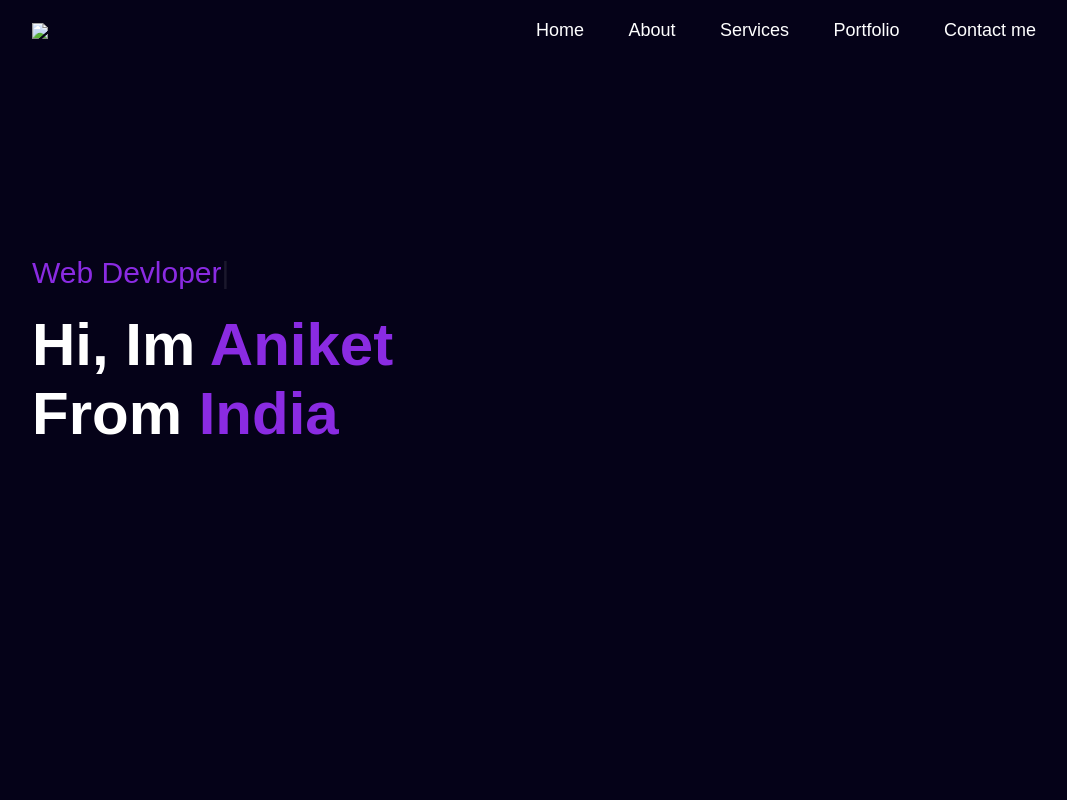
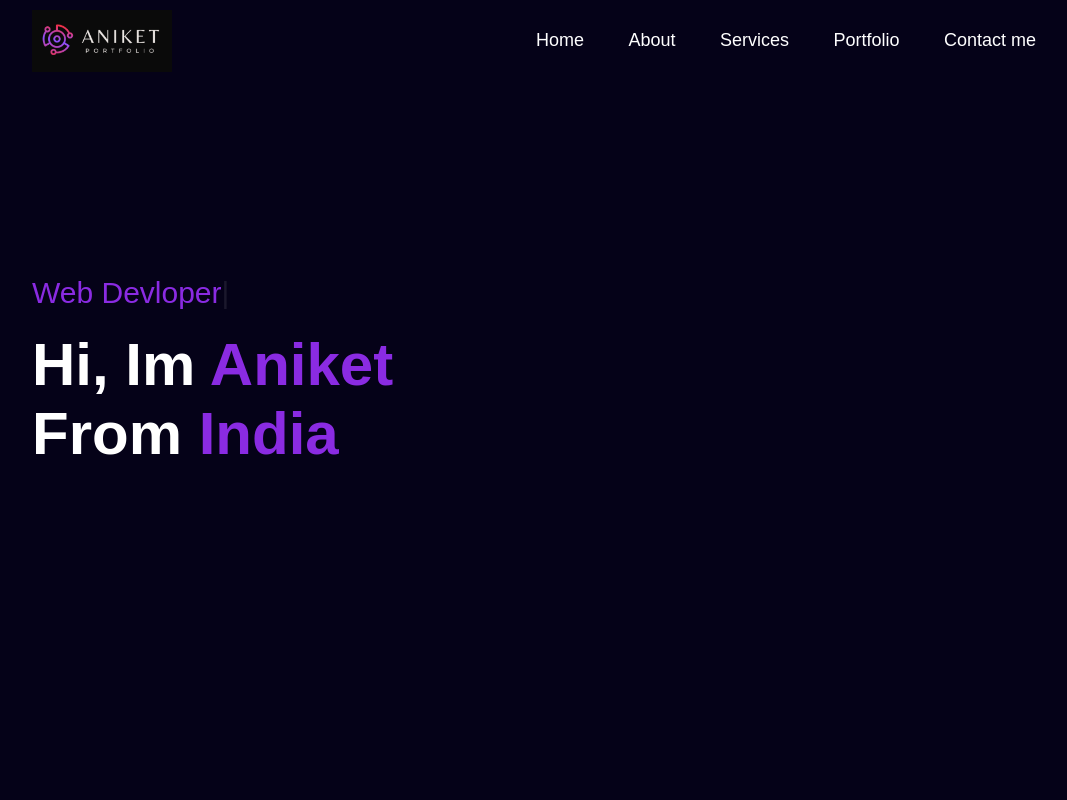
Before and after one commit to aniketwankhede8668/Portfolio, a plain HTML site: page index.html in a window 1280 px wide. Shown: the top 800 px of the page, without its empty margins (96-1163 px from the left). Drawn offline with nearby package versions, Linux system fonts and the light colour scheme; files whose address does not match are found by name.

Commit message:
Update index.html

```diff
--- a/index.html
+++ b/index.html
@@ -11,7 +11,7 @@
     <div id="header">
         <div class="container">
           <nav>
-            <img src="Images/1..png" class="logo">
+            <img src="1..png" class="logo">
             <ul id="sidemenu">
                 <li><a href="#header">Home</a></li>
                 <li><a href="#About">About</a></li>
```
